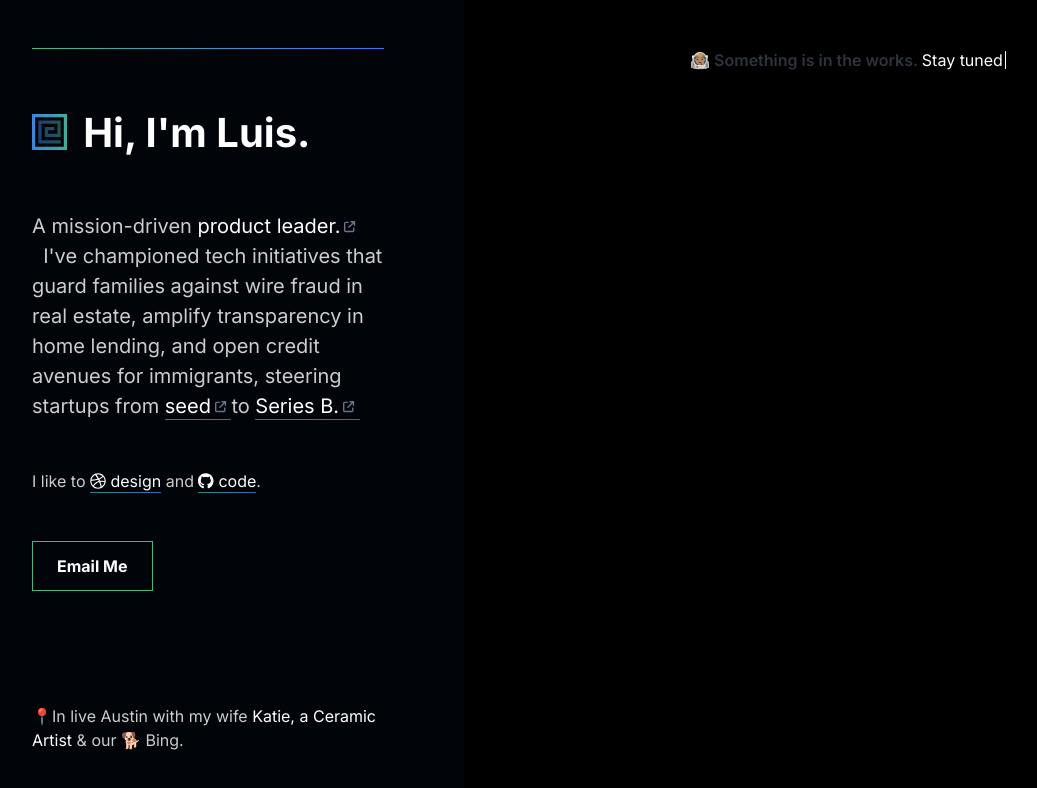
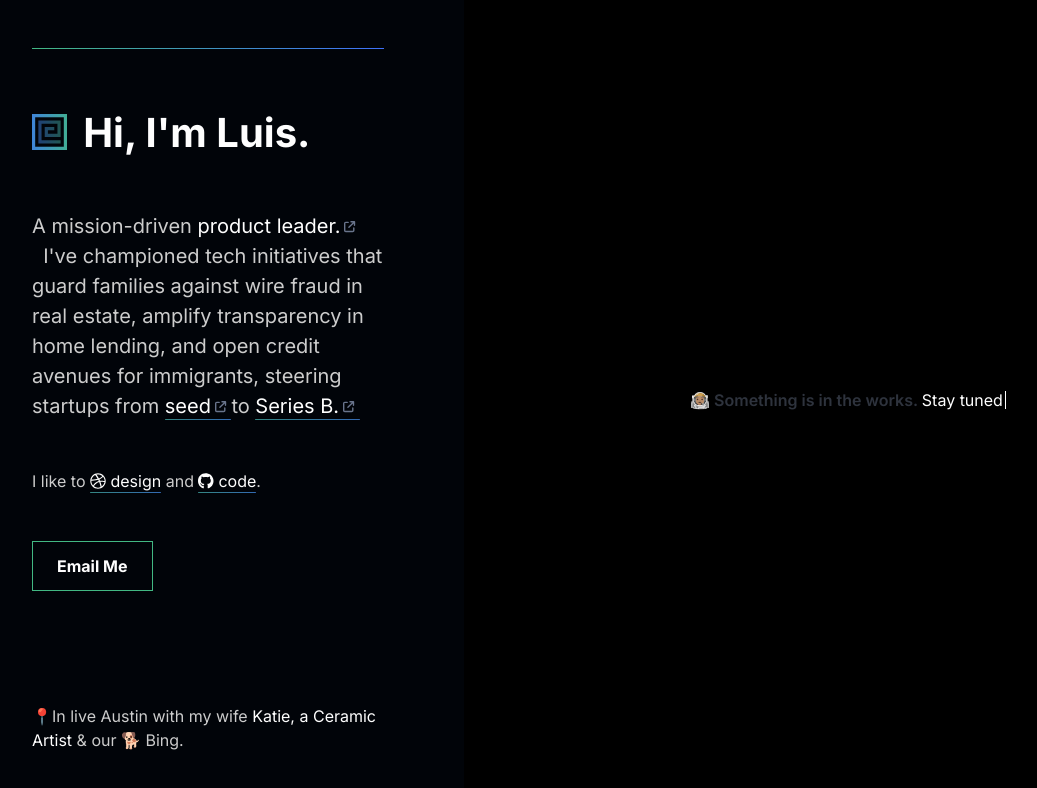
Before and after one commit to ztfo/luispalomares.com, a Vue app: page / in a window 1280 px wide. Shown: the top 788 px of the page, without its empty margins (48-1085 px from the left). Built offline with nearby package versions, Linux system fonts and the light colour scheme.

Commit message:
coming soon tweak

```diff
--- a/src/components/Projects.vue
+++ b/src/components/Projects.vue
@@ -95,4 +95,9 @@ export default {
     margin-top: 1rem;
     background: linear-gradient(var(--green), var(--lightblue));
 }
+.coming-soon {
+    display: flex;
+    align-items: center;
+    justify-content: center;
+}
 </style>
```
